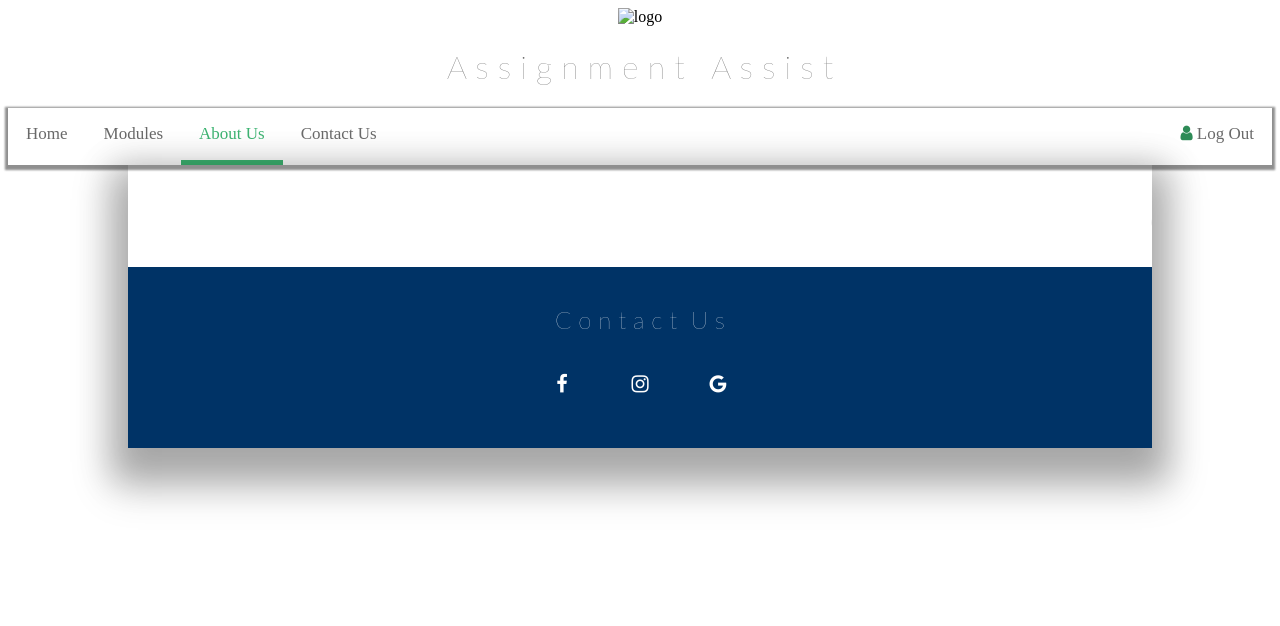
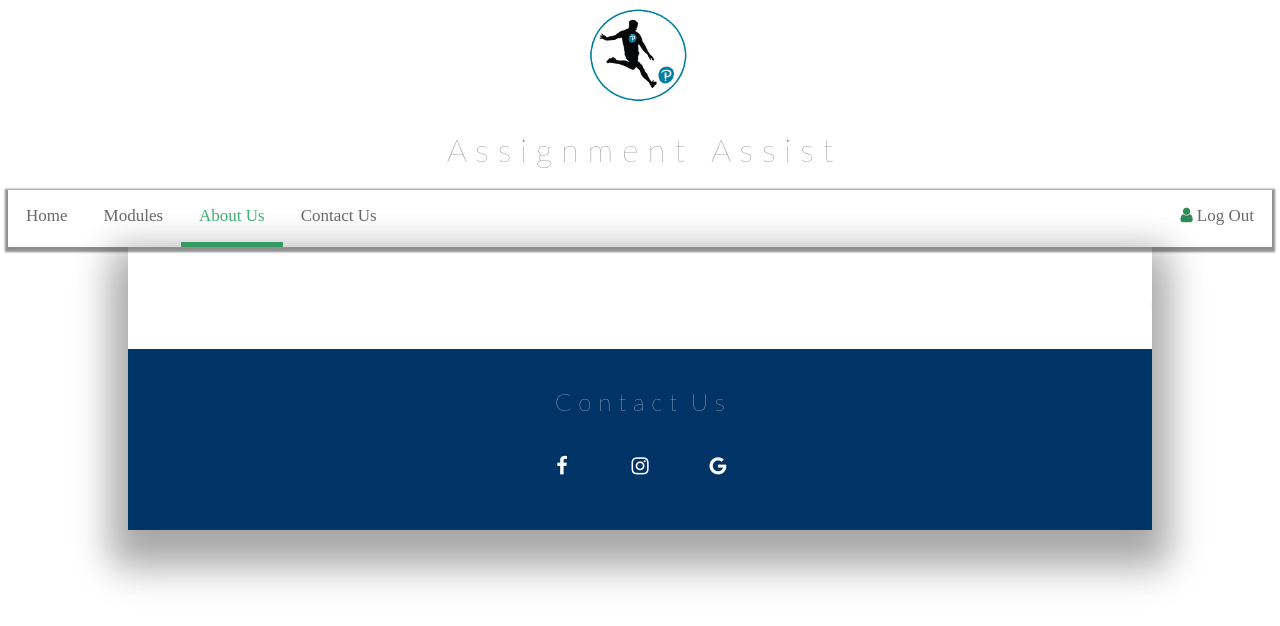
Before and after one commit to hanielchids/CA-complete, a plain HTML site: page about.html in a window 1280 px wide. Drawn offline with Linux system fonts and the light colour scheme; files that its build step writes are made by us from their sources.

Commit message:
Update about.html

```diff
--- a/about.html
+++ b/about.html
@@ -7,7 +7,7 @@
 	<Title>About Us</title>
 
 		<link rel="stylesheet" type="text/css" href="css/siteCss.css">
-			<link rel="shortcut icon" href="images/logokick.png" style="border-radius:50%">
+			<link rel="shortcut icon" href="logokick.png" style="border-radius:50%">
 		<link rel="stylesheet" href="https://cdnjs.cloudflare.com/ajax/libs/font-awesome/4.7.0/css/font-awesome.min.css">
 
 
@@ -18,7 +18,7 @@
 
 <header>
 
-	<center><img src="images/logokick.png" alt="logo" width="8%" height="8%"/></br><h1 class="sitename">A s s i g n m e n t &nbsp A s s i s t</h1></center>
+	<center><img src="logokick.png" alt="logo" width="8%" height="8%"/></br><h1 class="sitename">A s s i g n m e n t &nbsp A s s i s t</h1></center>
 
 <div class="container">
 
```
